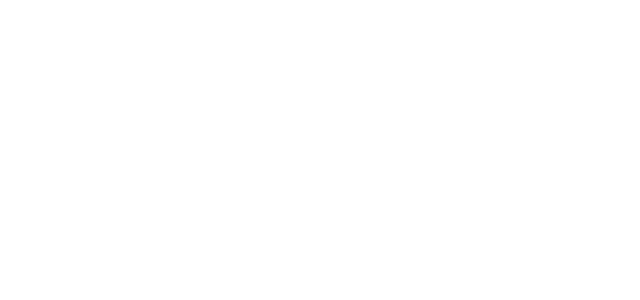
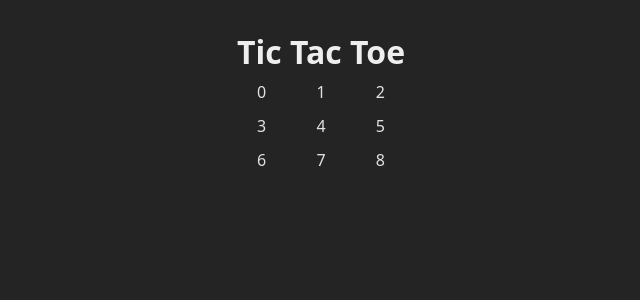
Before and after one commit to Grover1986/miniProyectos-React, a React (Vite) app in the folder projects/05-tic-tac-toe/: page / in a window 1280 px wide. Shown: the top 300 px of the page, without its empty margins (319-959 px from the left). Built offline with nearby package versions, Linux system fonts and the light colour scheme.

Commit message:
feat(projects/05-tic-tac-toe): dibujando el tablero

```diff
--- a/projects/05-tic-tac-toe/src/App.jsx
+++ b/projects/05-tic-tac-toe/src/App.jsx
@@ -1,9 +1,35 @@
 function App() {
 
-  return (
-    <>
-    </>
-  )
+   /* Juego de tres en raya Tic Tac Toe (michi) */
+
+   // objeto Turnos
+   const TURNS = {
+      X: 'x',
+      O: 'o'
+   }
+
+   // variable tablero y su creación de índices
+   const board = Array(9).fill(null)
+
+   return (
+      <main className='board'>
+         <h1>Tic Tac Toe</h1>
+         <section className='game'>
+            {
+               // llenamos nuestro tablero colocando como valor sus índices
+               board.map((_, index) => {
+                  return (
+                     <div key={index}>
+                        <span>
+                           {index}
+                        </span>
+                     </div>
+                  )
+               })
+            }
+         </section>
+      </main>
+   )
 }
 
 export default App
--- /dev/null
+++ b/projects/05-tic-tac-toe/src/index.css
@@ -0,0 +1,117 @@
+:root {
+   font-family: system-ui, -apple-system, BlinkMacSystemFont, 'Segoe UI', Roboto, Oxygen, Ubuntu, Cantarell, 'Open Sans', 'Helvetica Neue', sans-serif;
+   font-size: 16px;
+   line-height: 24px;
+   font-weight: 400;
+
+   color-scheme: light dark;
+   color: rgba(255, 255, 255, 0.87);
+   background-color: #242424;
+
+   font-synthesis: none;
+   text-rendering: optimizeLegibility;
+   -webkit-font-smoothing: antialiased;
+   -moz-osx-font-smoothing: grayscale;
+   -webkit-text-size-adjust: 100%;
+}
+body {
+   margin: 0;
+   display: flex;
+   justify-content: center;
+   min-width: 320px;
+   min-height: 100vh;
+}
+* {
+   padding: 0;
+   margin: 0;
+   box-sizing: border-box;
+}
+.board {
+   width: fit-content;
+   margin: 40px auto;
+   text-align: center;
+}
+.board h1 {
+   color: #eee;
+   margin-bottom: 16px;
+}
+.board button {
+   padding: 8px 12px;
+   margin: 25px;
+   background: transparent;
+   border: 2px solid #eee;
+   color: #eee;
+   width: 100px;
+   border-radius: 5px;
+   transition: 0.2s;
+   font-weight: bold;
+   cursor: pointer;
+}
+.board button:hover {
+   background: #eee;
+   color: #222;
+}
+.board .game {
+   display: grid;
+   grid-template-columns: repeat(3, 1fr);
+   gap: 10px;
+}
+.turn {
+   display: flex;
+   justify-content: center;
+   margin: 15px auto;
+   width: fit-content;
+   position: relative;
+   border-radius: 10px;
+}
+.turn .square,
+.winner .square {
+   width: 70px;
+   height: 70px;
+   pointer-events: none;
+   border-color: transparent;
+}
+.square.is-selected {
+   color: #fff;
+   background: #09f;
+}
+.winner {
+   position: absolute;
+   width: 100vw;
+   height: 100vh;
+   top: 0;
+   left: 0;
+   display: grid;
+   place-items: center;
+   background-color: rgba(0, 0, 0, 0.7);
+}
+.winner .text {
+   background: #111;
+   height: 300px;
+   width: 320px;
+   border: 2px solid #eee;
+   border-radius: 10px;
+   display: flex;
+   flex-direction: column;
+   justify-content: center;
+   align-items: center;
+   gap: 20px;
+}
+.winner .win {
+   margin: 0 auto;
+   width: fit-content;
+   border: 2px solid #eee;
+   border-radius: 10px;
+   display: flex;
+   gap: 15px;
+}
+.square {
+   width: 100px;
+   height: 100px;
+   border: 2px solid #eee;
+   border-radius: 5px;
+   display: grid;
+   place-items: center;
+   cursor: pointer;
+   font-size: 48px;
+}
--- a/projects/05-tic-tac-toe/src/main.jsx
+++ b/projects/05-tic-tac-toe/src/main.jsx
@@ -1,6 +1,7 @@
 import React from 'react'
 import ReactDOM from 'react-dom/client'
 import App from './App.jsx'
+import './index.css'
 
 const root = ReactDOM.createRoot(document.getElementById('root'))
 root.render(
```
